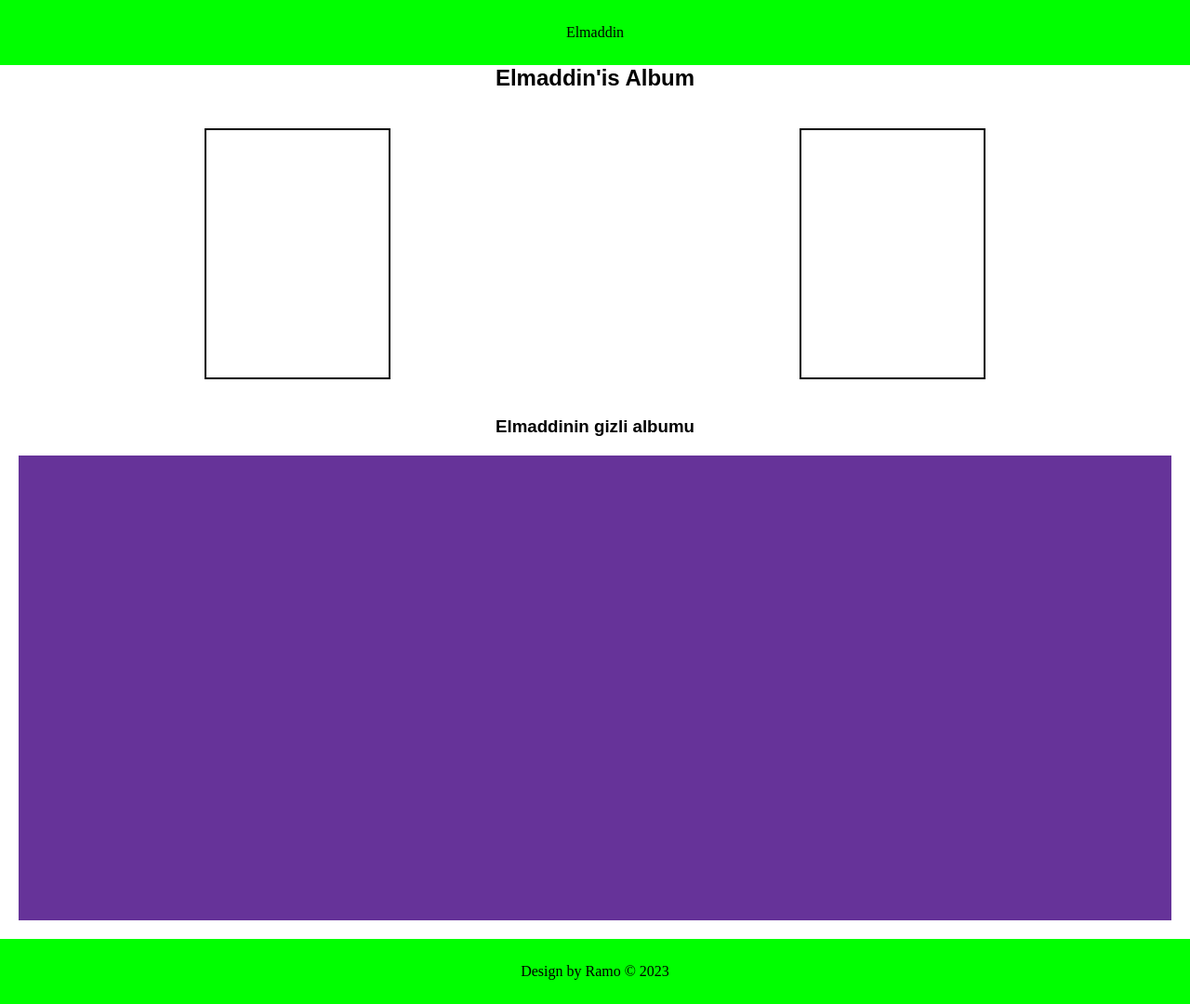
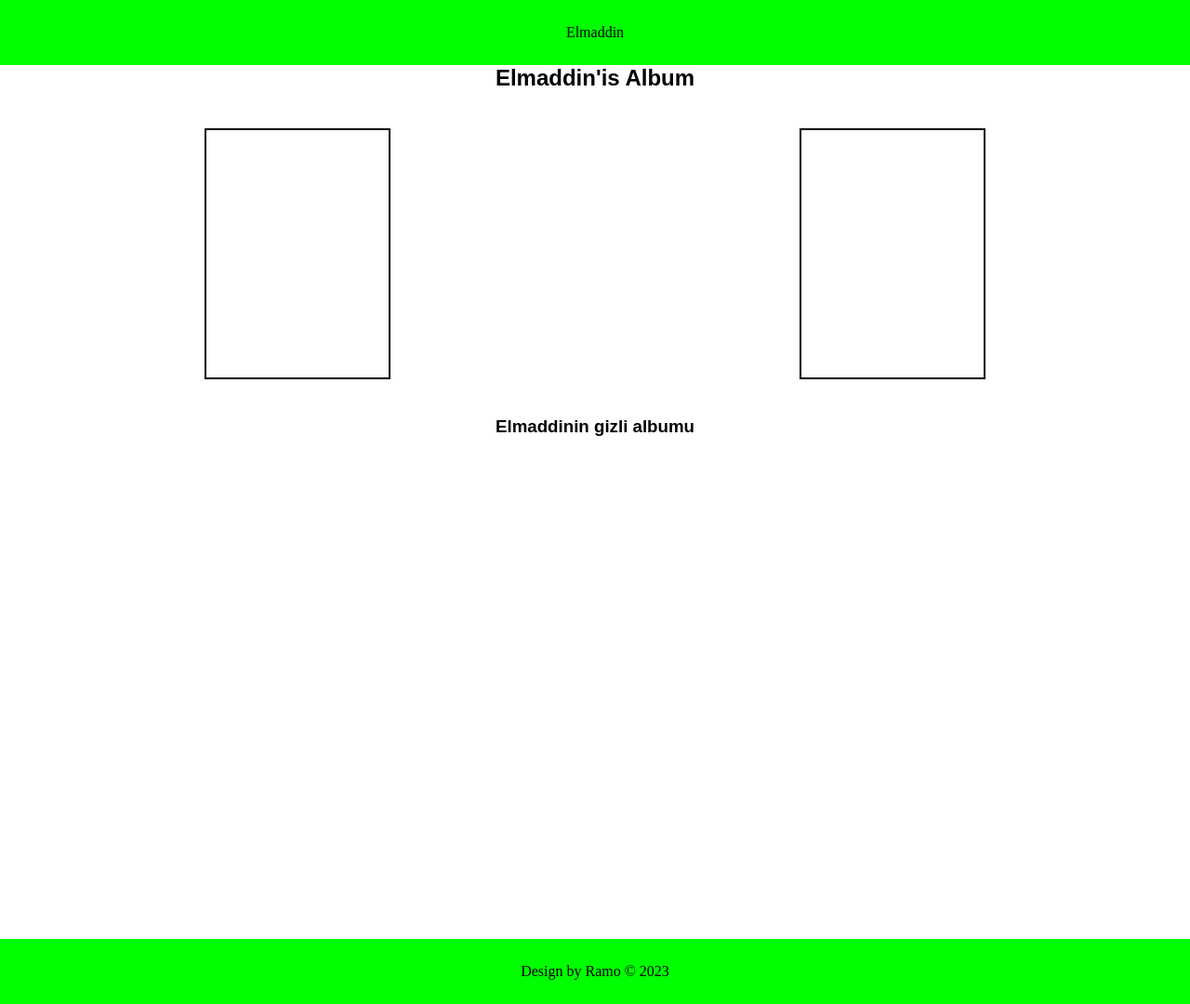
Before and after one commit to roxtape/ders, a plain HTML site: page index.html in a window 1280 px wide. Shown: the whole page at 93% size. Drawn offline with Linux system fonts and the light colour scheme.

Commit message:
deyisildi

```diff
--- a/index.html
+++ b/index.html
@@ -66,9 +66,10 @@ main{
      'item4 item5 item6 item3';
     height: 500px;
     margin: 20px;
-    background-color: rebeccapurple;
+    background-color: white;
 }
 .item{
+    border-radius: 5px;
     margin: 12px;
     background-size: cover;
 }
```
